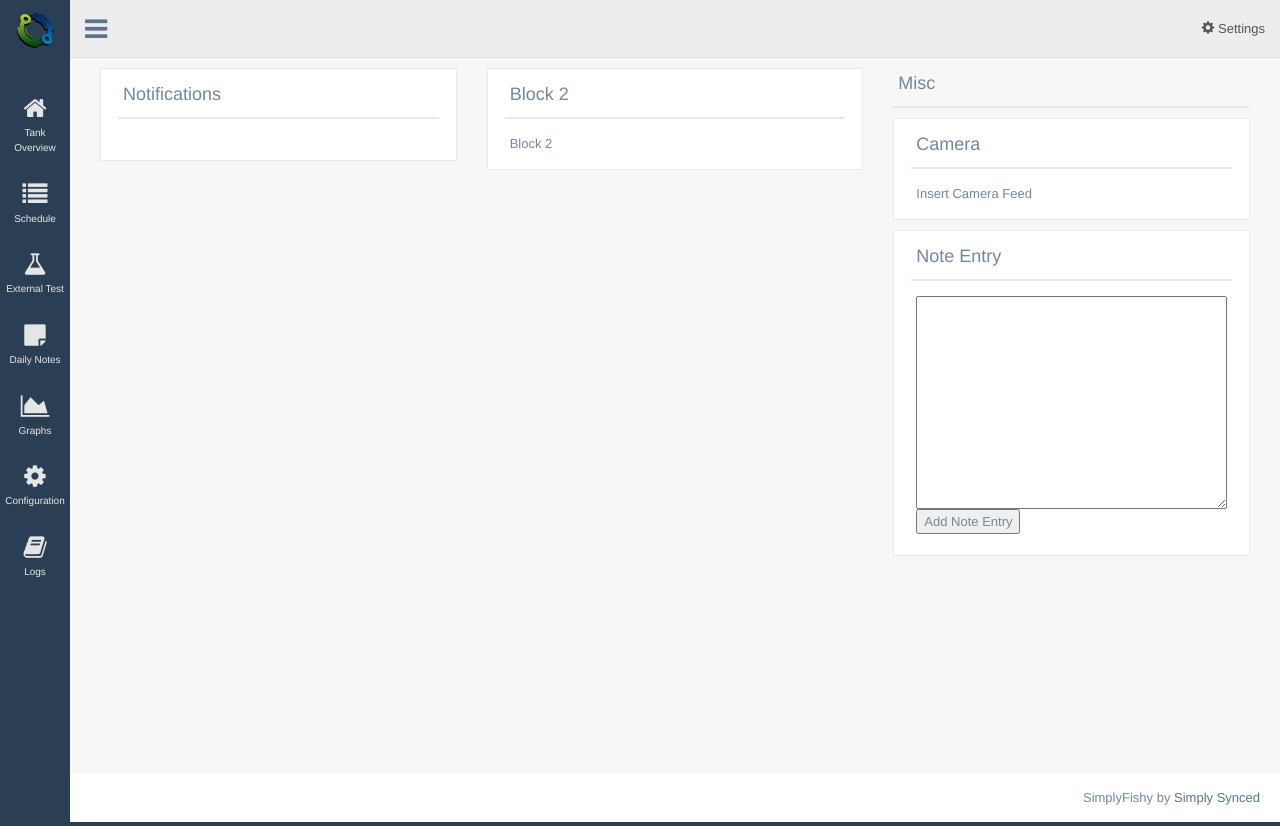
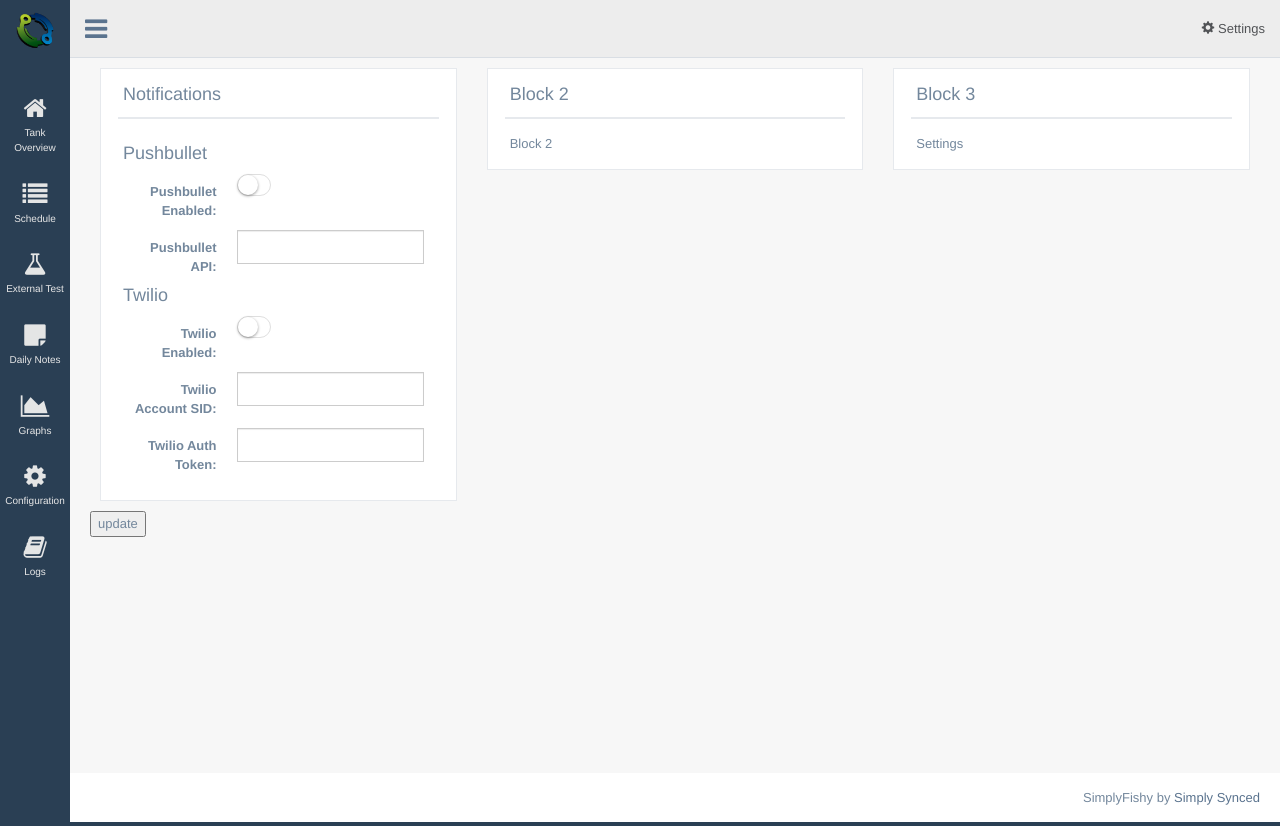
Before and after one commit to SimplySynced/SimplyFishy, a Flask app: template app/templates/config.html in a window 1280 px wide. Run offline with Flask 2, Linux system fonts and the light colour scheme; the template is opened without the code that fills it, so the values that code supplies are empty; parts of the project's set-up code (start-up, migrations or seed data) failed here and were passed over; some libraries are stand-ins or nearby versions.

Commit message:
added new routes for config page.

```diff
--- a/app/templates/config.html
+++ b/app/templates/config.html
@@ -21,21 +21,58 @@
 </div>
 
 <div class="right_col" role="main">
-
+<form id="configuration" class="form-horizontal form-label-left" method="post" action="./config/update">
     <div class="row">
         <!-- Outlets Start -->
         <div class="col-md-4 col-sm-12 col-xs-12">
 
             <!-- start of power center widget -->
-            <div class="col-md-12 col-sm-6 col-xs-12">
+            <div class="col-md-12 col-sm-12 col-xs-12">
                 <div class="x_panel">
                     <div class="x_title">
                         <h2>Notifications </h2>
                         <div class="clearfix"></div>
                     </div>
                     <div class="x_content">
-                        <div class="">
-                               <p>{{ settings.pushbullet_api.setting_value }}</p>
+                        <h2>Pushbullet</h2>
+                        <div class="form-group">
+                            <label class="control-label col-sm-12 col-md-12 col-lg-4">Pushbullet Enabled: </label>
+                            <div class="col-sm-8 col-md-8 col-lg-8">
+                                {% if pushbullet_enabled == '1' %}
+                                   <input type='checkbox' class='js-switch' name='pushbullet_enabled'  data-state='1' checked>
+                                {% else %}
+                                   <input type='checkbox' class='js-switch' name='pushbullet_enabled' data-state='0'>
+                                {% endif %}
+                            </div>
+                        </div>
+                        <div class="form-group">
+                            <label class="control-label col-sm-12 col-md-12 col-lg-4">Pushbullet API: </label>
+                            <div class="col-sm-8 col-md-8 col-lg-8">
+                                <input type="text" class="form-control" name="pushbullet_api" value="{{ pushbullet_api }}">
+                            </div>
+                        </div>
+                        <h2>Twilio</h2>
+                        <div class="form-group">
+                            <label class="control-label col-sm-12 col-md-12 col-lg-4">Twilio Enabled: </label>
+                            <div class="col-sm-8 col-md-8 col-lg-8">
+                                {% if pushbullet_enabled == '1' %}
+                                   <input type='checkbox' class='js-switch' name='twilio_enabled'  data-state='1' checked>
+                                {% else %}
+                                   <input type='checkbox' class='js-switch' name='twilio_enabled' data-state='0'>
+                                {% endif %}
+                            </div>
+                        </div>
+                        <div class="form-group">
+                            <label class="control-label col-sm-12 col-md-12 col-lg-4">Twilio Account SID: </label>
+                            <div class="col-sm-8 col-md-8 col-lg-8">
+                                <input type="text" class="form-control col-sm-8 col-md-8 col-lg-8" value="{{ twilio_account_sid }}">
+                            </div>
+                        </div>
+                        <div class="form-group">
+                            <label class="control-label col-sm-12 col-md-12 col-lg-4">Twilio Auth Token: </label>
+                            <div class="col-sm-8 col-md-8 col-lg-8">
+                                <input type="text" class="form-control col-sm-8 col-md-8 col-lg-8" value="{{ twilio_auth_token }}">
+                            </div>
                         </div>
                     </div>
                 </div>
@@ -65,50 +102,25 @@
         <!-- Start Misc -->
         <div class="col-md-4 col-sm-12 col-xs-12">
 
-            <!-- Start Misc Heading -->
-            <div class="col-md-12 col-sm-12 col-xs-12">
-                <div class="x_title">
-                    <h2>Misc </h2>
-                    <div class="clearfix"></div>
-                </div>
-            </div>
-            <!-- End Misc Heading -->
-
             <!-- start of camera widget -->
             <div class="col-md-12 col-sm-12 col-xs-12">
                 <div class="x_panel">
                     <div class="x_title">
-                        <h2>Camera </h2>
+                        <h2>Block 3 </h2>
                         <div class="clearfix"></div>
                     </div>
                     <div class="x_content">
-                        Insert Camera Feed
+                        Settings
                     </div>
                 </div>
             </div>
             <!-- end camera widget -->
 
-            <!-- start Notes Widget -->
-            <div class="col-md-12 col-sm-12 col-xs-12">
-                <div class="x_panel">
-                    <div class="x_title">
-                        <h2>Note Entry</h2> <h2 id="addNoteSuccess"></h2>
-                        <div class="clearfix"></div>
-                    </div>
-                    <div class="x_content">
-                        <form id="addNote" method="POST">
-                            <textarea id="notes" name="notes" rows="10" style="min-width: 100%"></textarea>
-                            <button>Add Note Entry</button>
-                        </form>
-                    </div>
-                </div>
-            </div>
-            <!-- end Notes widget -->
-
         </div>
         <!-- End Misc Section -->
     </div>
-
+    <input type="submit" value="update">
+</form>
 </div>
 
 {% endblock %}
--- a/config.py
+++ b/config.py
@@ -1,4 +1,6 @@
 class Config(object):
-    # ...
+    """
+        Common configurations
+    """
     SQLALCHEMY_DATABASE_URI = 'mysql://simplyfishy:s1mply123@localhost/simplyfishy'
     SQLALCHEMY_TRACK_MODIFICATIONS = False
```
Also changed, not shown: app/routes.py (+11 -4 lines).
